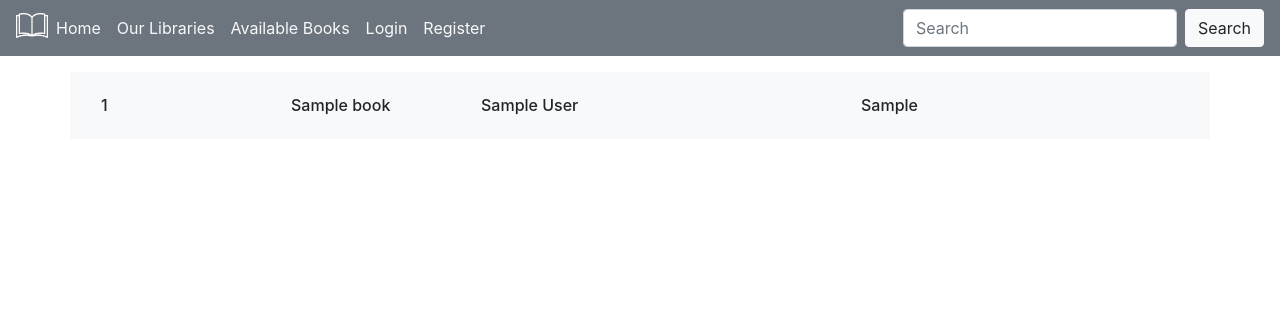
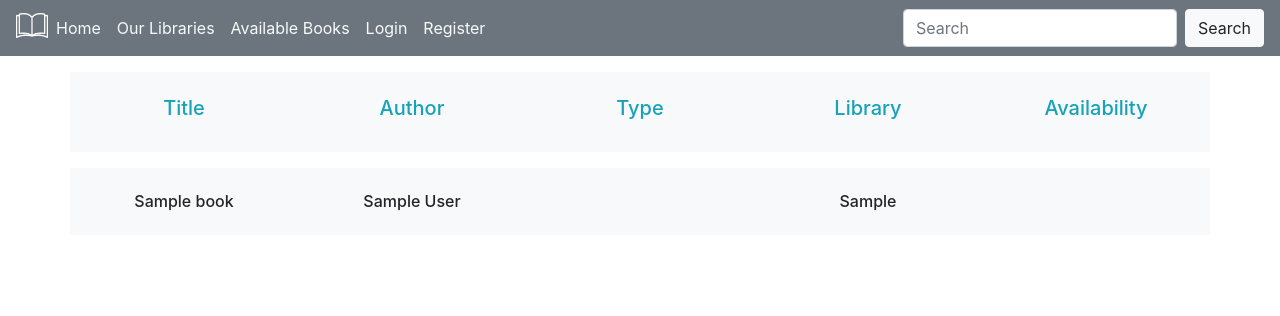
Before and after one commit to m-figon/Library, a PHP site: page /library/books.php in a window 1280 px wide. Shown: the top 316 px of the page. Run offline with PHP 8.4, Linux system fonts and the light colour scheme; tables that the repository leaves empty or names only in its code hold one stand-in row (values such as "Sample post").

Commit message:
login and logout functionality added, books.php little display changes

```diff
--- a/books.php
+++ b/books.php
@@ -1,14 +1,13 @@
 <?php
 $conn = mysqli_connect('localhost', 'admin', 'test1234', 'library');
 
-if($conn){
+if ($conn) {
     $sql = "SELECT * FROM books";
     $result = mysqli_query($conn, $sql);
     $books = mysqli_fetch_all($result, MYSQLI_ASSOC);
     mysqli_free_result($result);
     mysqli_close($conn);
-}
-else{
+} else {
     echo "error";
 }
 
@@ -16,6 +15,7 @@ else{
 
 <!DOCTYPE html>
 <html lang="en">
+
 <head>
     <meta charset="UTF-8">
     <meta name="viewport" content="width=device-width, initial-scale=1.0">
@@ -23,14 +23,33 @@ else{
     <link rel="stylesheet" href="style.css">
     <title>Library</title>
 </head>
+
 <body>
     <?php include('./nav-bar.php') ?>
+
+    <div class="container">
+        <div class="row bg-light">
+            <div class="col-sm title-col">
+                <h5 class="text-info">Title</h5>
+            </div>
+            <div class="col-sm title-col">
+                <h5 class="text-info">Author</h5>
+            </div>
+            <div class="col-sm title-col">
+                <h5 class="text-info">Type</h5>
+            </div>
+            <div class="col-sm title-col">
+                <h5 class="text-info">Library</h5>
+            </div>
+            <div class="col-sm title-col">
+                <h5 class="text-info">Availability</h5>
+            </div>
+        </div>
+    </div>
     <?php foreach ($books as $book) { ?>
         <div class="container">
             <div class="row bg-light">
-            <div class="col-sm">
-                <h6><?php echo  $book['id'] ?></h6>
-                </div>
+
                 <div class="col-sm">
                     <h6><?php echo  $book['name'] ?></h6>
                 </div>
@@ -44,12 +63,12 @@ else{
                     <h6><?php echo  $book['library'] ?></h6>
                 </div>
                 <div class="col-sm">
-                <?php  if($book['available']==='1'){?>
+                    <?php if ($book['available'] === '1') { ?>
                         <h6><?php echo  'available' ?></h6>
-                <?php }?>
-                <?php  if($book['available']==='0'){?>
+                    <?php } ?>
+                    <?php if ($book['available'] === '0') { ?>
                         <h6><?php echo  'not available' ?></h6>
-                <?php }?>
+                    <?php } ?>
                 </div>
             </div>
         </div>
@@ -57,4 +76,5 @@ else{
 
     <?php } ?>
 </body>
+
 </html>
--- a/login.php
+++ b/login.php
@@ -4,7 +4,7 @@ $email = '';
 $password = '';
 
 
-$conn = mysqli_connect('localhost', 'admin', 'test1234', 'sql_users');
+$conn = mysqli_connect('localhost', 'admin', 'test1234', 'library');
 $sql = "SELECT * FROM users ORDER BY id";
 $result = mysqli_query($conn, $sql);
 $users = mysqli_fetch_all($result, MYSQLI_ASSOC);
@@ -21,6 +21,8 @@ if (isset($_GET['submit'])) {
     }
     if ($correctData) {
         $visible=false;
+        session_start();
+        $_SESSION['email']=$user['email'];
         header("Location: http://localhost/library/");
     }else{
         $visible=true;
--- a/nav-bar.php
+++ b/nav-bar.php
@@ -1,4 +1,12 @@
 
+<?php
+  session_start();
+  $logedAc = $_SESSION['email'] ?? '';
+  if(isset($_POST['submit'])){
+    $_SESSION['email']="";
+    $logedAc=$_SESSION['email'];
+  }
+?>
 
 <nav class="navbar navbar-expand-lg navbar-light bg-secondary">
   <div class="collapse navbar-collapse" id="navbarSupportedContent">
@@ -15,9 +23,23 @@
       <li class="nav-item">
         <a class="nav-link text-light" href="/library/books.php">Available Books</a>
       </li>
+      <?php if($logedAc) { ?>
       <li class="nav-item">
-        <a class="nav-link text-light" href="/library/login.php">Login</a>
+        <a class="nav-link text-light"><?php echo htmlspecialchars($logedAc);?></a>
       </li>
+      <?php } ?>
+      <?php if(!$logedAc) { ?>
+      <li class="nav-item">
+        <a class="nav-link text-light" href='/library/login.php'>Login</a>
+      </li>
+      <?php } ?>
+      <?php if($logedAc) { ?>
+      <form action="<?php echo $_SERVER['PHP_SELF']?>" method="POST">
+      <li class="nav-item">
+        <input class="nav-link" type="submit" name="submit" value="<?php echo $logedAc?  "Logout" : '';?>">
+      </li>
+      <?php } ?>
+      </form>
       <li class="nav-item">
         <a class="nav-link text-light" href="/library/register.php">Register</a>
       </li>
--- a/register.php
+++ b/register.php
@@ -79,6 +79,7 @@ if (isset($_GET['submit'])) {
             $sql = "INSERT INTO users(name,surname,password, confirm_password, email, phone) VALUES ('$nameVal','$surnameVal','$passwordVal','$confirmPasswordVal','$emailVal','$phoneVal')";
 
             if (mysqli_query($conn, $sql)) {
+                header("Location: http://localhost/library/");
             } else {
                 echo 'query error: ' . mysqli_error($conn);
             }
--- a/style.css
+++ b/style.css
@@ -47,3 +47,8 @@ h6{
 #incorrect{
     border: 2px solid red;
 }
+.col-sm{
+    display: flex;
+    justify-content: center;
+    align-items: center;
+}
```
Lines whose indentation alone changed are shown as unchanged.
